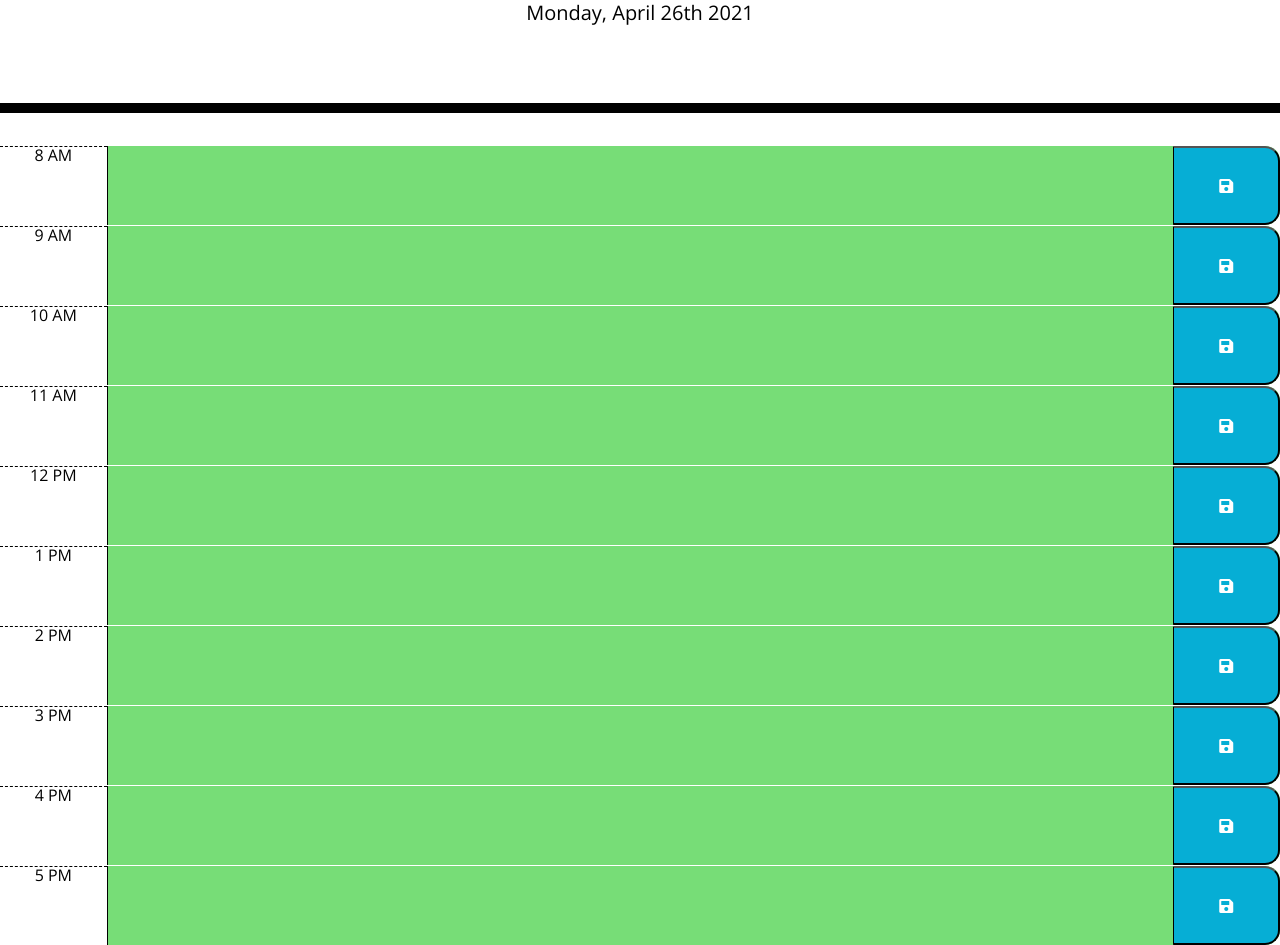
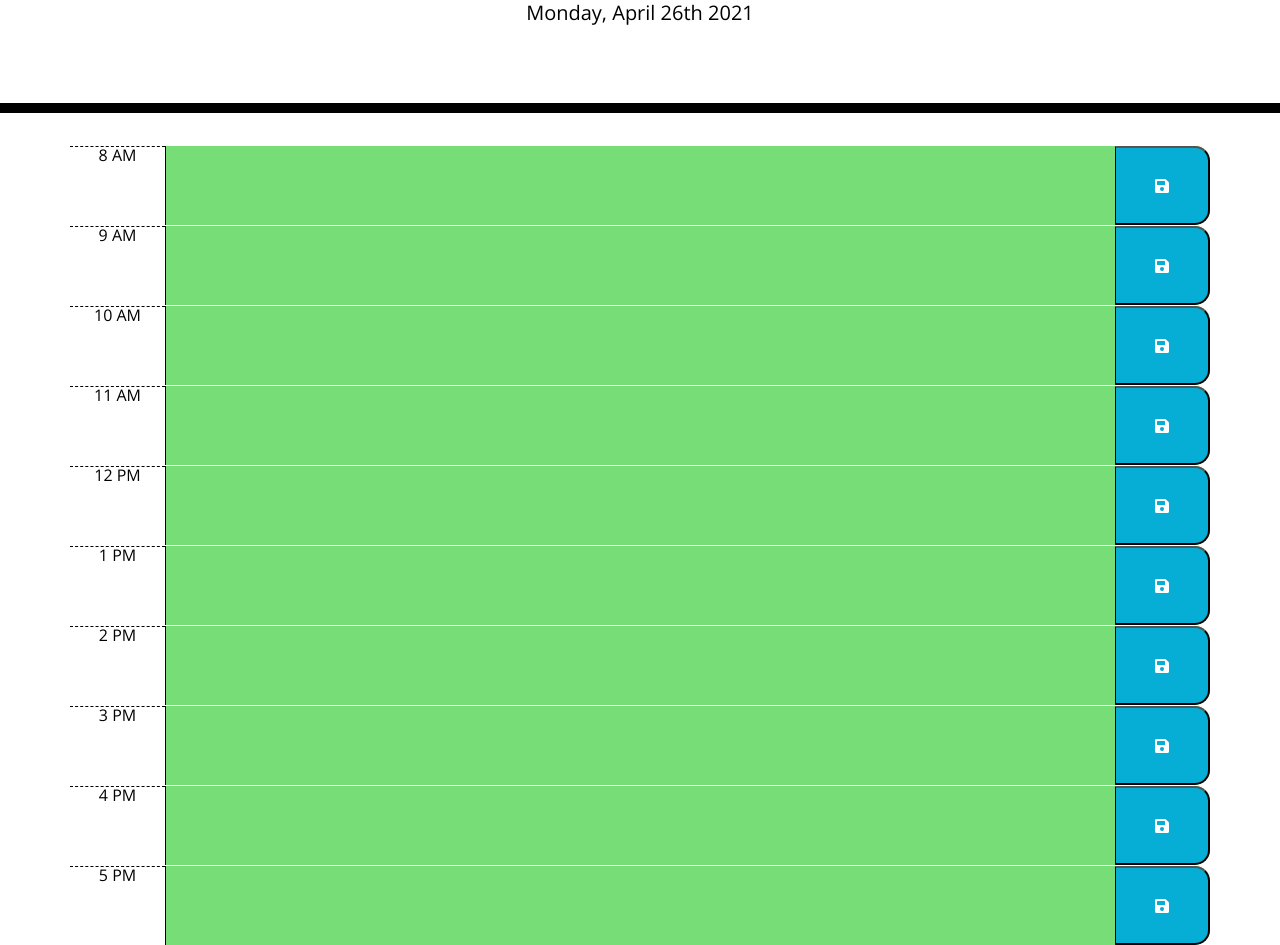
Before and after one commit to dani-hartley/work-day-scheduler, a plain HTML site: page index.html in a window 1280 px wide. Shown: the part 191-1136 px from the top of the page. Drawn offline with nearby package versions, Linux system fonts and the light colour scheme.

Commit message:
updated format of body divs and started readme

```diff
--- a/Assets/CSS/style.css
+++ b/Assets/CSS/style.css
@@ -33,7 +33,8 @@ textarea{
 .row {
   white-space: pre-wrap;
   height: 80px;
-  border-top: 1px solid white;;
+  border-top: 1px solid white;
+  justify-content: center;
 }
 
 .hour {
--- a/index.html
+++ b/index.html
@@ -1,23 +1,14 @@
 <!DOCTYPE html>
 <html lang="en">
+
 <head>
   <meta charset="UTF-8" />
   <meta name="viewport" content="width=device-width, initial-scale=1.0" />
   <meta http-equiv="X-UA-Compatible" content="ie=edge" />
-    <link
-      rel="stylesheet"
-      href="https://stackpath.bootstrapcdn.com/bootstrap/4.3.1/css/bootstrap.min.css"
-    />
-    <link
-      rel="stylesheet"
-      href="https://use.fontawesome.com/releases/v5.8.1/css/all.css"
-      integrity="sha384-50oBUHEmvpQ+1lW4y57PTFmhCaXp0ML5d60M1M7uH2+nqUivzIebhndOJK28anvf"
-      crossorigin="anonymous"
-    />
-    <link
-      href="https://fonts.googleapis.com/css?family=Open+Sans&display=swap"
-      rel="stylesheet"
-    />
+  <link rel="stylesheet" href="https://stackpath.bootstrapcdn.com/bootstrap/4.3.1/css/bootstrap.min.css" />
+  <link rel="stylesheet" href="https://use.fontawesome.com/releases/v5.8.1/css/all.css"
+    integrity="sha384-50oBUHEmvpQ+1lW4y57PTFmhCaXp0ML5d60M1M7uH2+nqUivzIebhndOJK28anvf" crossorigin="anonymous" />
+  <link href="https://fonts.googleapis.com/css?family=Open+Sans&display=swap" rel="stylesheet" />
   <link rel="stylesheet" href="./Assets/CSS/style.css" />
   <title>Work Day Scheduler</title>
 </head>
@@ -30,55 +21,75 @@
   </header>
   <div class="container-fluid">
     <!-- Timeblocks go here -->
-      <div id="hour8" class="row justify-content-center time-block">
+    <div class="container">
+      <div id="hour8" class="row time-block">
         <div class="col-1 hour"> 8 AM </div>
         <textarea class="col-10 description"></textarea>
         <button id="save8" class="col-1 saveBtn"><i class="fas fa-save"></i></button>
       </div>
-      <div id="hour9" class="row justify-content-center time-block">
+    </div>
+    <div class="container">
+      <div id="hour9" class="row time-block">
         <div class="col-1 hour"> 9 AM </div>
         <textarea class="col-10 description"></textarea>
         <button class="col-1 saveBtn"><i class="fas fa-save"></i></button>
       </div>
-      <div id="hour10" class="row justify-content-center time-block">
+    </div>
+    <div class="container">
+      <div id="hour10" class="row time-block">
         <div class="col-1 hour"> 10 AM </div>
         <textarea class="col-10 description"></textarea>
         <button class="col-1 saveBtn"><i class="fas fa-save"></i></button>
       </div>
-      <div id="hour11" class="row justify-content-center time-block">
+    </div>
+    <div class="container">
+      <div id="hour11" class="row time-block">
         <div class="col-1 hour"> 11 AM </div>
         <textarea class="col-10 description"></textarea>
         <button class="col-1 saveBtn"><i class="fas fa-save"></i></button>
       </div>
-      <div id="hour12" class="row justify-content-center time-block">
+    </div>
+    <div class="container">
+      <div id="hour12" class="row time-block">
         <div class="col-1 hour"> 12 PM </div>
         <textarea class="col-10 description"></textarea>
         <button class="col-1 saveBtn"><i class="fas fa-save"></i></button>
       </div>
-      <div id="hour13" class="row justify-content-center time-block">
+    </div>
+    <div class="container">
+      <div id="hour13" class="row time-block">
         <div class="col-1 hour"> 1 PM </div>
         <textarea class="col-10 description"></textarea>
         <button class="col-1 saveBtn"><i class="fas fa-save"></i></button>
       </div>
-      <div id="hour14" class="row justify-content-center time-block">
+    </div>
+    <div class="container">
+      <div id="hour14" class="row time-block">
         <div class="col-1 hour"> 2 PM </div>
         <textarea class="col-10 description"></textarea>
         <button class="col-1 saveBtn"><i class="fas fa-save"></i></button>
       </div>
-      <div id="hour15" class="row justify-content-center time-block">
+    </div>
+    <div class="container">
+      <div id="hour15" class="row time-block">
         <div class="col-1 hour"> 3 PM </div>
         <textarea class="col-10 description"></textarea>
         <button class="col-1 saveBtn"><i class="fas fa-save"></i></button>
       </div>
-      <div id="hour16" class="row justify-content-center time-block">
+    </div>
+    <div class="container">
+      <div id="hour16" class="row time-block">
         <div class="col-1 hour"> 4 PM </div>
         <textarea class="col-10 description"></textarea>
         <button class="col-1 saveBtn"><i class="fas fa-save"></i></button>
       </div>
-      <div id="hour17" class="row justify-content-center time-block">
+    </div>
+    <div class="container">
+      <div id="hour17" class="row time-block">
         <div class="col-1 hour"> 5 PM </div>
         <textarea class="col-10 description"></textarea>
         <button class="col-1 saveBtn"><i class="fas fa-save"></i></button>
+      </div>
     </div>
   </div>
 
@@ -87,4 +98,5 @@
   <script src="https://cdnjs.cloudflare.com/ajax/libs/moment.js/2.24.0/moment.min.js"></script>
   <script src="./Assets/JS/script.js"></script>
 </body>
+
 </html>
```
Also changed, not shown: 1 other file. Lines whose indentation alone changed are shown as unchanged.
